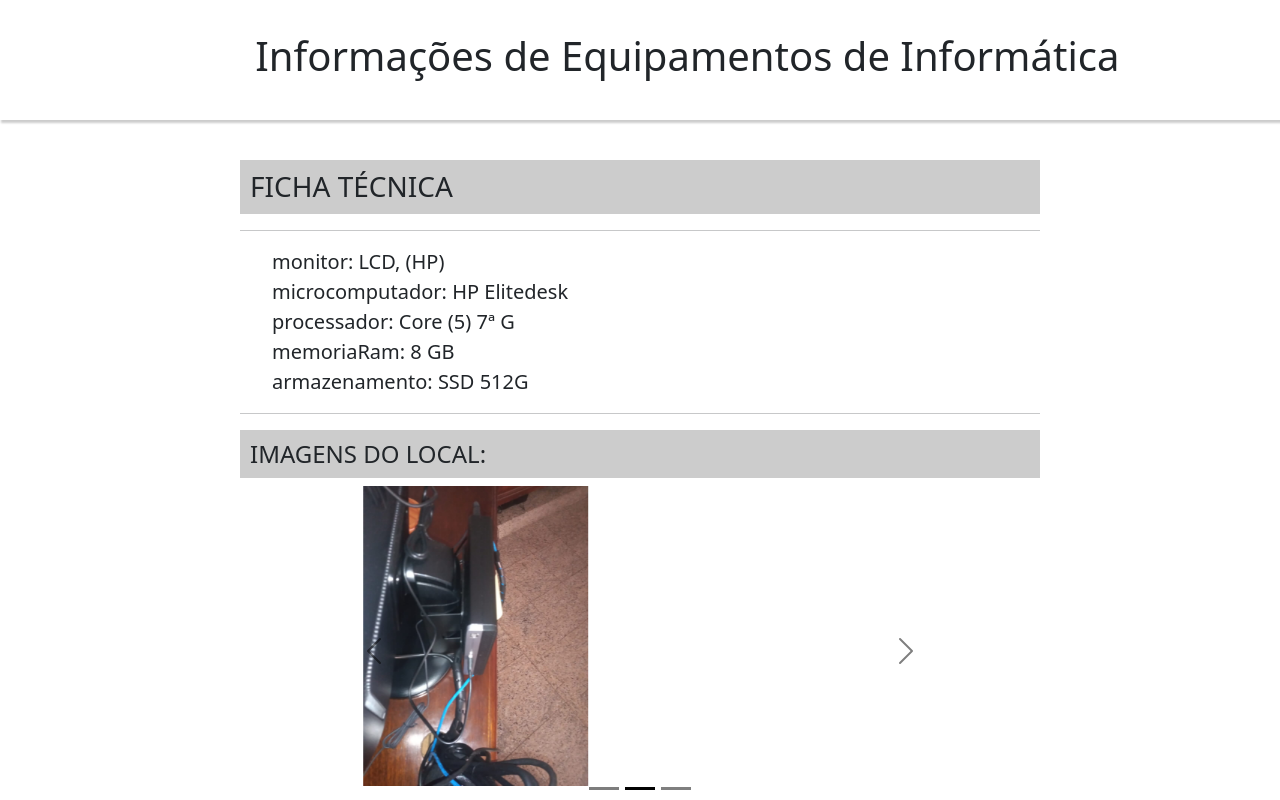
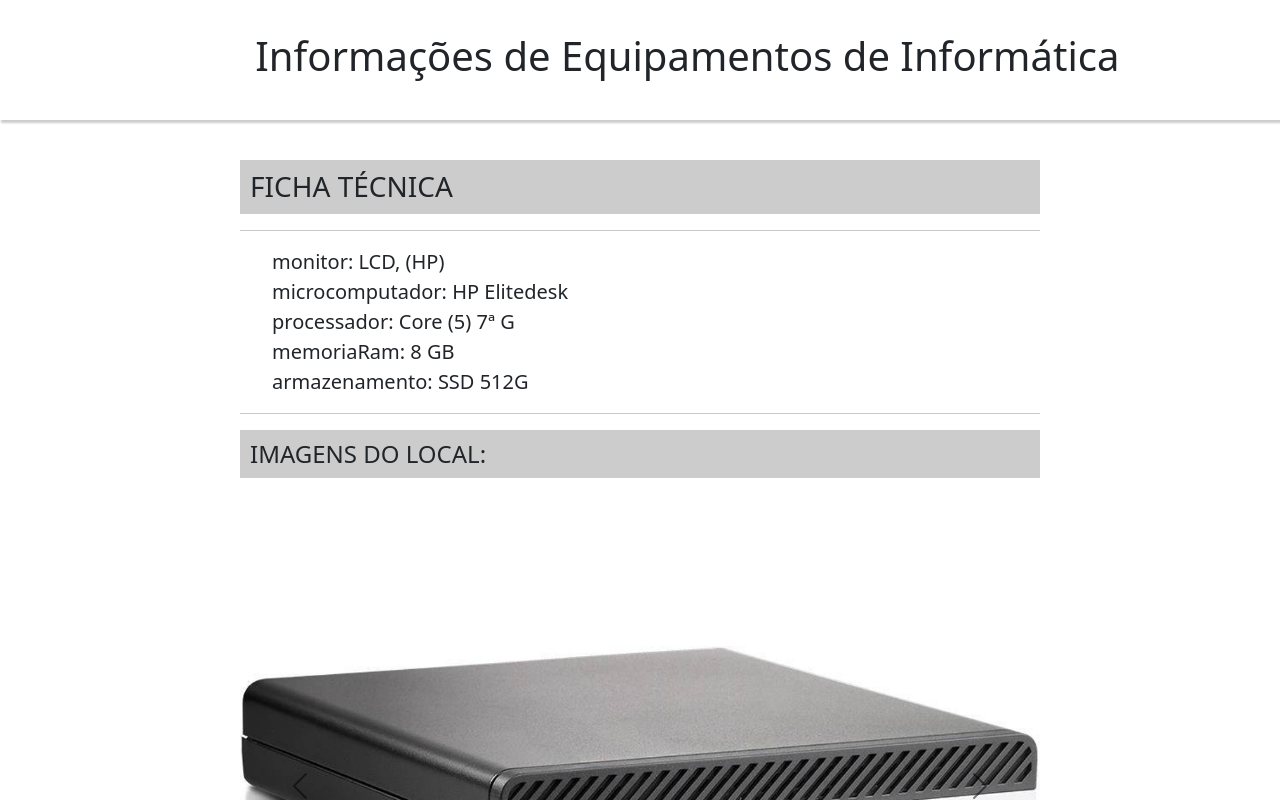
Before and after one commit to fabiovasques87/controleMaquinasJmu, a React (Create React App) app: page /Escrivao in a window 1280 px wide. Shown: the top 800 px of the page. Built offline with nearby package versions, Linux system fonts and the light colour scheme.

Commit message:
ajustado carousel

```diff
--- a/src/pages/Escrivao.tsx
+++ b/src/pages/Escrivao.tsx
@@ -52,13 +52,11 @@ export const Escrivao =() =>{
                     <div className={style.sectionImg} >
                         <Carousel variant="dark">
                             <Carousel.Item>
-                                <img src={monitores} alt="Monitores escrivão" className={style.monitores} />
+                                <img className="d-block w-100" src={monitores} alt="Monitores escrivão" />
                             </Carousel.Item>
+
                             <Carousel.Item>
-                                <img src={cpu} alt="CPU escrivão" className={style.cpu} />
-                            </Carousel.Item>
-                            <Carousel.Item>
-                                <img src={elitedesk}  className={style.cpu} />
+                                <img className="d-block w-100" src={elitedesk}   />
                             </Carousel.Item>
                         </Carousel>
                     </div>
```
Also changed, not shown: src/escrivao.module.css (line endings or trailing spaces).
